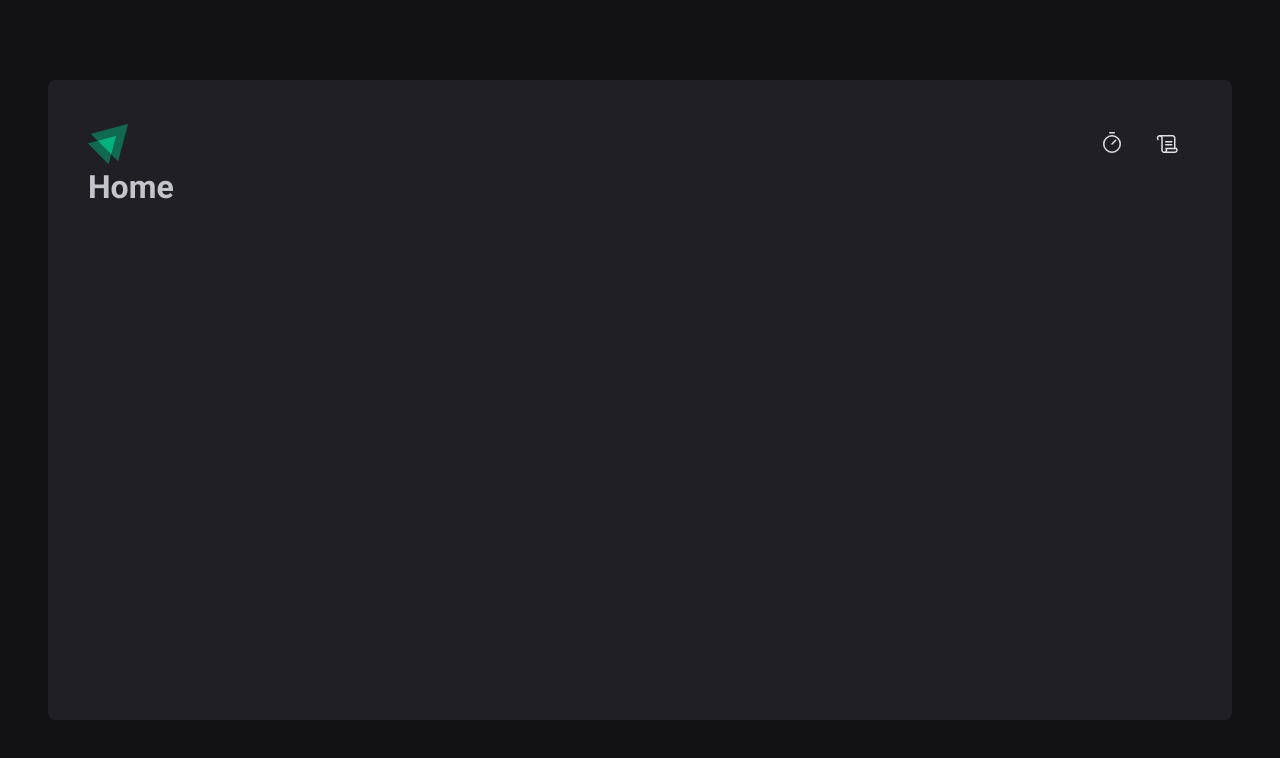
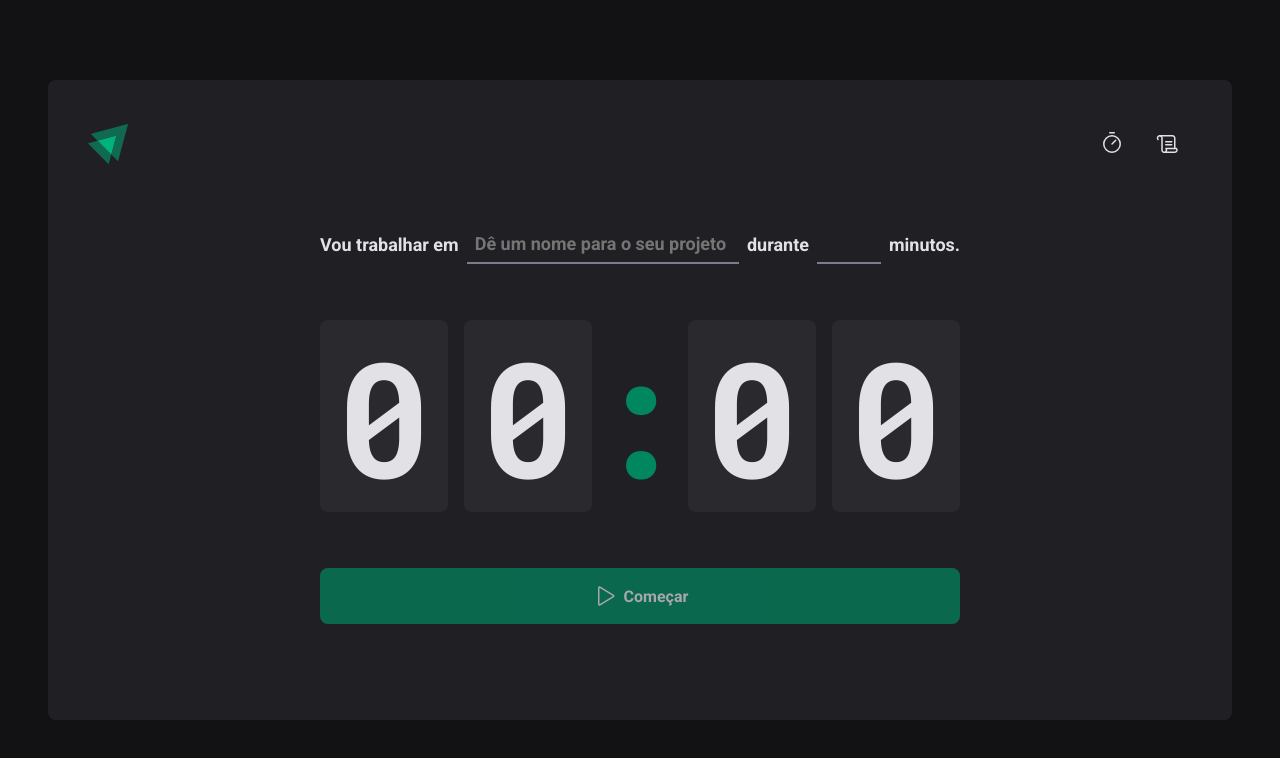
Before and after one commit to tysonOliveira/Ignite-timer-, a React (Vite) app: page / in a window 1280 px wide. Shown: the top 758 px of the page. Built offline with nearby package versions, Linux system fonts and the light colour scheme.

Commit message:
feat(header, styles): create history page
create the history page and its styles

```diff
--- a/src/pages/History.tsx
+++ /dev/null
@@ -1,7 +0,0 @@
-export function History() {
-  return (
-    <div>
-      <h1>History</h1>
-    </div>
-  )
-}
--- /dev/null
+++ b/src/pages/History/index.tsx
@@ -0,0 +1,72 @@
+import { HistoryContainer, HistoryList } from './styles'
+
+export function History() {
+  return (
+    <HistoryContainer>
+      <h1>Meu histórico</h1>
+
+      <HistoryList>
+        <table>
+          <thead>
+            <tr>
+              <th>Tarefa</th>
+              <th>Duração</th>
+              <th>Início</th>
+              <th>Status</th>
+            </tr>
+          </thead>
+          <tbody>
+            <tr>
+              <td>Tarefa</td>
+              <td>20 minutos</td>
+              <td>Há 2 meses</td>
+              <td>Concluído</td>
+            </tr>
+            <tr>
+              <td>Tarefa</td>
+              <td>20 minutos</td>
+              <td>Há 2 meses</td>
+              <td>Concluído</td>
+            </tr>
+            <tr>
+              <td>Tarefa</td>
+              <td>20 minutos</td>
+              <td>Há 2 meses</td>
+              <td>Concluído</td>
+            </tr>
+            <tr>
+              <td>Tarefa</td>
+              <td>20 minutos</td>
+              <td>Há 2 meses</td>
+              <td>Concluído</td>
+            </tr>
+            <tr>
+              <td>Tarefa</td>
+              <td>20 minutos</td>
+              <td>Há 2 meses</td>
+              <td>Concluído</td>
+            </tr>
+            <tr>
+              <td>Tarefa</td>
+              <td>20 minutos</td>
+              <td>Há 2 meses</td>
+              <td>Concluído</td>
+            </tr>
+            <tr>
+              <td>Tarefa</td>
+              <td>20 minutos</td>
+              <td>Há 2 meses</td>
+              <td>Concluído</td>
+            </tr>
+            <tr>
+              <td>Tarefa</td>
+              <td>20 minutos</td>
+              <td>Há 2 meses</td>
+              <td>Concluído</td>
+            </tr>
+          </tbody>
+        </table>
+      </HistoryList>
+    </HistoryContainer>
+  )
+}
--- /dev/null
+++ b/src/pages/History/styles.ts
@@ -0,0 +1,54 @@
+import styled from 'styled-components'
+
+export const HistoryContainer = styled.main`
+  flex: 1;
+  padding: 3.5rem;
+  display: flex;
+  flex-direction: column;
+  height: 100%;
+
+  h1 {
+    font-size: 1.5rem;
+    color: ${(props) => props.theme['gray-100']};
+  }
+`
+export const HistoryList = styled.main`
+  flex: 1;
+  overflow: auto;
+  margin-top: 2rem;
+
+  table {
+    width: 100%;
+    border-collapse: collapse;
+    min-width: 600px;
+
+    th {
+      background-color: ${props => props.theme['gray-600']};
+      padding: 1rem;
+      text-align: left;
+      color: ${props => props.theme['gray-100']};
+      font-size: 0.875rem;
+      line-height: 1.6;
+
+      &:first-child {
+        border-top-left-radius: 8px;
+        padding-left: 1.5rem;
+      }
+
+      &:last-child {
+        border-top-right-radius: 8px;
+        padding-right: 1.5rem;
+      }
+    }
+
+    td {
+      background-color: ${(props) => props.theme['gray-700']};
+      border-top: 4px solid ${(props) => props.theme['gray-800']};
+      padding: 1rem;
+      font-size: 0.875rem;
+      line-height: 1.6;
+
+
+    }
+  }
+`
--- a/src/pages/Home.tsx
+++ /dev/null
@@ -1,7 +0,0 @@
-export function Home() {
-  return (
-    <div>
-      <h1>Home</h1>
-    </div>
-  )
-}
--- /dev/null
+++ b/src/pages/Home/index.tsx
@@ -0,0 +1,40 @@
+import { Play } from "phosphor-react";
+
+import { CountdownContainer, FormContainer, HomeContainer, MinutesAmountInput, Separator, StartCountdonButton, TaskInput } from "./styles";
+
+export function Home() {
+  return (
+    <HomeContainer>
+      <form action="">
+        <FormContainer>
+          <label htmlFor="">Vou trabalhar em</label>
+          <TaskInput id="task" list="task-suggestions" placeholder="Dê um nome para o seu projeto" />
+
+          <datalist id="task-suggestions" >
+            <option value="Projeto 1" />
+            <option value="Projeto 2" />
+            <option value="Projeto 3" />
+          </datalist>
+
+          <label htmlFor="minutesAmount">durante</label>
+          <MinutesAmountInput type="number" min={5} max={60} step={5} id="minutesAmount" />
+
+          <span>minutos.</span>
+        </FormContainer>
+
+        <CountdownContainer>
+          <span>0</span>
+          <span>0</span>
+          <Separator>:</Separator>
+          <span>0</span>
+          <span>0</span>
+        </CountdownContainer>
+
+        <StartCountdonButton disabled type="submit" >
+          <Play size={24} />
+          Começar
+        </StartCountdonButton>
+      </form>
+    </HomeContainer>
+  )
+}
--- /dev/null
+++ b/src/pages/Home/styles.ts
@@ -0,0 +1,98 @@
+import styled from 'styled-components';
+
+export const HomeContainer = styled.main`
+flex: 1;
+display: flex;
+flex-direction: column;
+align-items: center;
+justify-content: center;
+
+form {
+  display: flex;
+  flex-direction: column;
+  align-items: center;
+  gap: 3.5rem;
+}
+`
+
+export const FormContainer = styled.div`
+  width: 100%;
+  display: flex;
+  align-items: center;
+  justify-content: center;
+  gap: 0.5rem;
+  color: ${(props) => props.theme['gray-100']};
+  font-size: 1.125rem;
+  font-weight: bold;
+  flex-wrap: wrap;
+`
+
+const BaseInput = styled.input`
+  background: transparent;
+  height: 2.5rem;
+  border: 0;
+  border-bottom: 2px solid ${(props) => props.theme['gray-500']};
+  font-weight: bold;
+  font-size: 1.125rem;
+  padding: 0 0.5rem;
+  color: ${(props) => props.theme['gray-100']};
+`
+
+export const TaskInput = styled(BaseInput)`
+  flex: 1;
+
+  &::-webkit-calendar-picker-indicator {
+    display: none !important;
+  }
+`
+
+export const MinutesAmountInput = styled(BaseInput)`
+  width: 4rem;
+`
+
+export const CountdownContainer = styled.div`
+  font-family: 'Roboto Mono', monospace;
+  font-size: 10rem;
+  line-height: 8rem;
+  color: ${(props) => props.theme['gray-100']};
+  display: flex;
+  gap: 1rem;
+
+  span {
+    background: ${props => props.theme['gray-700']};
+    padding: 2rem 1rem;
+    border-radius: 8px;
+  }
+`
+export const Separator = styled.div`
+  padding: 2rem 0;
+  color: ${(props) => props.theme['green-500']};
+  width: 4rem;
+  overflow: hhidden;
+  display: flex;
+  justify-content: center;
+`
+
+export const StartCountdonButton = styled.button`
+  width: 100%;
+  border: 0;
+  padding:1rem;
+  border-radius: 8px;
+  display: flex;
+  align-items: center;
+  justify-content: center;
+  gap: 0.5rem;
+  font-weight: bold;
+  cursor: pointer;
+  background: ${props => props.theme['green-500']};
+  color: ${props => props.theme['gray-100']};
+
+  &:disabled {
+    opacity: 0.7;
+    cursor: not-allowed;
+  }
+
+  &:not(:disabled):hover {
+    background: ${props => props.theme['green-700']};
+  }
+`
--- a/src/styles/global.ts
+++ b/src/styles/global.ts
@@ -15,6 +15,7 @@
   body {
     background: ${(props) => props.theme['gray-900']};
     color: ${(props) => props.theme['gray-300']};
+    -webkit-font-smoothing: antialiased;
   }
 
   body, input, textarea, button {
```
Also changed, not shown: src/components/Header/styles.ts (line endings or trailing spaces).
